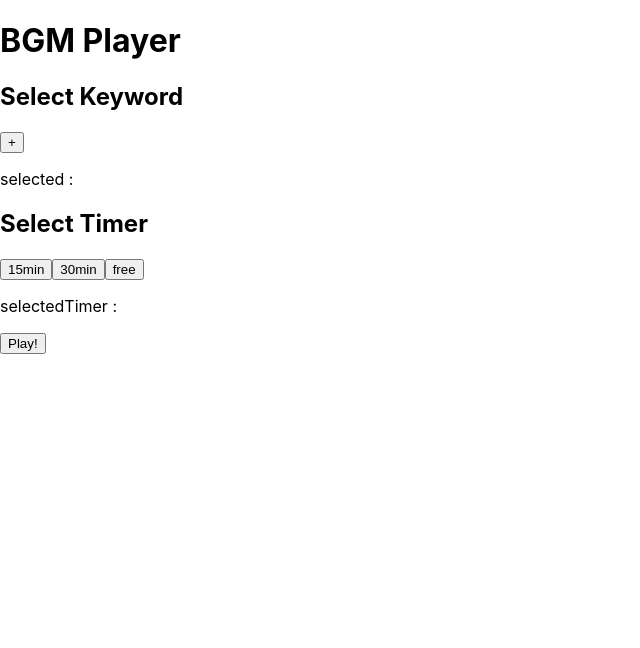
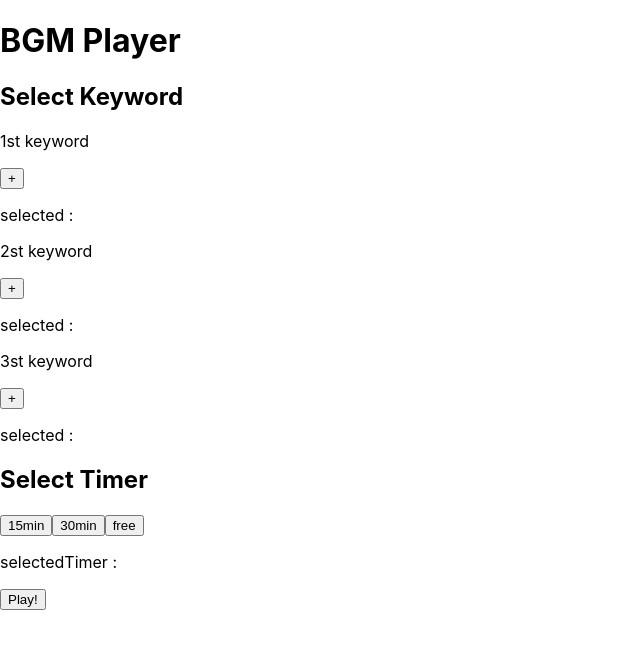
Before and after one commit to madomaru/bgm-player, a React (Create React App) app: page / in a window 1280 px wide. Shown: the top 648 px of the page, without its empty margins (0-640 px from the left). Built offline with nearby package versions, Linux system fonts and the light colour scheme.

Commit message:
3keywordに対応

```diff
--- a/src/App.js
+++ b/src/App.js
@@ -1,4 +1,5 @@
 import './App.css';
+import Header from './Component/Header';
 import Form from './page/Form';
 import About from './page/About';
 import NoMatch from "./page/NoMatch";
@@ -10,7 +11,7 @@ function App() {
 
   return (
     <div>
-      <h1>BGM Player</h1>
+      <Header/>
       <Routes>
         <Route path="/" element={<Form />}/>
         <Route path="/about" element={<About />}/>
--- /dev/null
+++ b/src/Component/Header.js
@@ -0,0 +1,5 @@
+function Header(){
+    return <h1>BGM Player</h1>
+}
+
+export default Header;
--- a/src/page/Form.js
+++ b/src/page/Form.js
@@ -1,4 +1,4 @@
-import React from 'react';
+import {useState,useEffect} from 'react';
 import {useNavigate} from "react-router-dom"
 import axios from 'axios'
 
@@ -6,38 +6,52 @@ const YOUTUBE_API_KEY = 'AIzaSyDrD3vDFJDXeSysFlHgIF67xHN3Hjm4BDc'
 // import ReactDOM from 'react-dom/client';
 
 const Form = () =>{
-    const [keywordsList,setKeywordsList] = React.useState(JSON.parse(localStorage.getItem('keywordsList')));
-    const [timeList,setTimeList] =React.useState([
+    const [keywordsList,setKeywordsList] = useState(JSON.parse(localStorage.getItem('keywordsList')));
+    const [timeList,setTimeList] =useState([
                 {id: 0,value: "15min"},
                 {id: 1,value: "30min"},
                 {id: 2,value: "free"},
             ]);
-    const [selectedKeyword,setSelectedKeyword] = React.useState("");
-    const [selectedTimer,setSelectedTimer] = React.useState("");
-    const navigate = useNavigate()
-
-    function addKeyword(keyword){
-        if(keywordsList == null){
-            setKeywordsList(() =>{
-                const newKeywordsList = [{id: 0 , value: keyword}]
+    const [selectedKeywords,setSelectedKeywords] = useState(Array(3).fill(""));//three keywords
+    const [selectedTimer,setSelectedTimer] = useState("");
+    const navigate = useNavigate();
+    useEffect(() => {
+        if(!keywordsList){
+            setKeywordsList(Array(3).fill().map(e=>[]))
+        }
+    },[]);
+    function addKeyword(index,keyword){
+        console.log("yeah"+keywordsList[index].length)
+        // if(keywordsList[index]){
+            setKeywordsList((prevKeywordsList) =>{
+                let newKeywordsList = JSON.parse(JSON.stringify(prevKeywordsList))
+                newKeywordsList[index].push({id: keywordsList[index].length , value: keyword})
                 let keywordJSON = JSON.stringify(newKeywordsList,undefined,1);
                 localStorage.setItem('keywordsList',keywordJSON);
                 return newKeywordsList
             })
-
-        }else{
-            setKeywordsList(()=>{
-                const newKeywordsList = keywordsList.concat([{id: keywordsList.length,value: keyword}])
-                let keywordJSON = JSON.stringify(newKeywordsList,undefined,1);
-                localStorage.setItem('keywordsList',keywordJSON);
-                return newKeywordsList
-            })
-        }
+            console.log(keywordsList)
+        // }else{
+        //     console.log("else")
+        //     setKeywordsList(()=>{
+        //         const newKeywordsList = keywordsList.concat([{id: keywordsList.length,value: keyword}])
+        //         let keywordJSON = JSON.stringify(newKeywordsList,undefined,1);
+        //         localStorage.setItem('keywordsList',keywordJSON);
+        //         return newKeywordsList
+        //     })
+        // }
 
 
     }
+    const selectKeyword = (index,value) =>{
+        setSelectedKeywords((prevState) =>
+            prevState.map(
+                (prevKeyword,i) => (index ===  i  ? value : prevKeyword)
+            )
+        )
+    }
     function ToPlayer(){
-        if(selectedKeyword && selectedTimer){
+        if(selectedKeywords && selectedTimer){
             let isFree,secTimer
             if(selectedTimer == "free"){
                 isFree = true
@@ -46,7 +60,7 @@ const Form = () =>{
                 isFree = false
                 secTimer = selectedTimer == "15min" ? 15*60 : 30*60
             }
-            onSearchYoutube(selectedKeyword).then((videoId) =>{
+            onSearchYoutube(selectedKeywords.join(" ")).then((videoId) =>{
                 navigate("/player",{state: {videoId:videoId ,secTimer: secTimer,isFree: isFree}})
               })
 
@@ -57,8 +71,8 @@ const Form = () =>{
       async function onSearchYoutube(keyword){
         const searchKeyword = keyword + " bgm";
         let resultVideoId =""
-        const url = `https://www.googleapis.com/youtube/v3/search?type=video&part=id&q=${searchKeyword}&maxResults=10&key=${YOUTUBE_API_KEY}`;
-
+        const url = `https://www.googleapis.com/youtube/v3/search?type=video&part=id&q=${searchKeyword}&maxResults=5&videoDuration=long&key=${YOUTUBE_API_KEY}`;
+        console.log(url)
         try{
           const res = await axios.get(url)
           const items = res.data.items
@@ -79,15 +93,28 @@ const Form = () =>{
         <div>
             {/* キーワード選択 */}
             <h2>Select Keyword</h2>
-            {keywordsList !=null &&
+            {/* {keywordsList !=null &&
                 <ButtonList
                 valueList = {keywordsList}
-                onClick = {(value)=>setSelectedKeyword(value)}
+                onClick = {(value)=>selectKeyword(0,value)}
             />
-            }
+            } */}
 
-            <AddKeyword onClick={keyword =>addKeyword(keyword)}/>
-            <p>selected : {selectedKeyword}</p>
+
+
+
+            {keywordsList && keywordsList.map((childList,index) => {
+                console.log("update")
+                return <div>
+                    <p>{index+1}st keyword</p>
+                    <ButtonList
+                        valueList = {childList}
+                        onClick = {(value)=>selectKeyword(index,value)}
+                    />
+                    <AddKeyword onClick={keyword =>addKeyword(index,keyword)}/>
+                    <p>selected : {selectedKeywords[index]}</p>
+                </div>
+            })}
             {/* タイマー選択 */}
             <h2>Select Timer</h2>
             <ButtonList
@@ -103,8 +130,8 @@ const Form = () =>{
 
 }
 const AddKeyword = (props) =>{
-    const [keyword,setKeyword] = React.useState("");
-    const [isInput,setIsInput] = React.useState(false);
+    const [keyword,setKeyword] = useState("");
+    const [isInput,setIsInput] = useState(false);
     function showInput(){
         setIsInput(true)
     }
```
